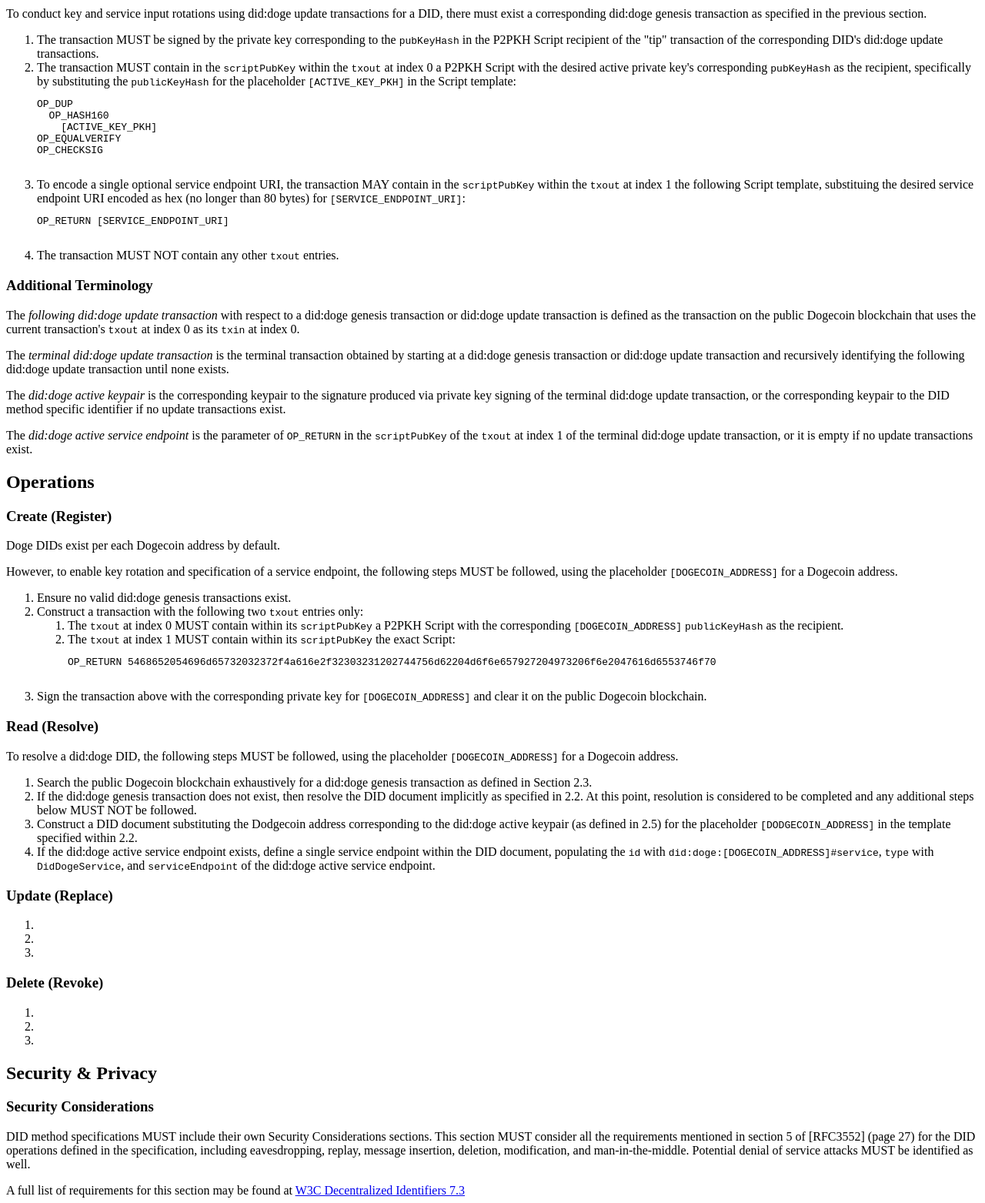
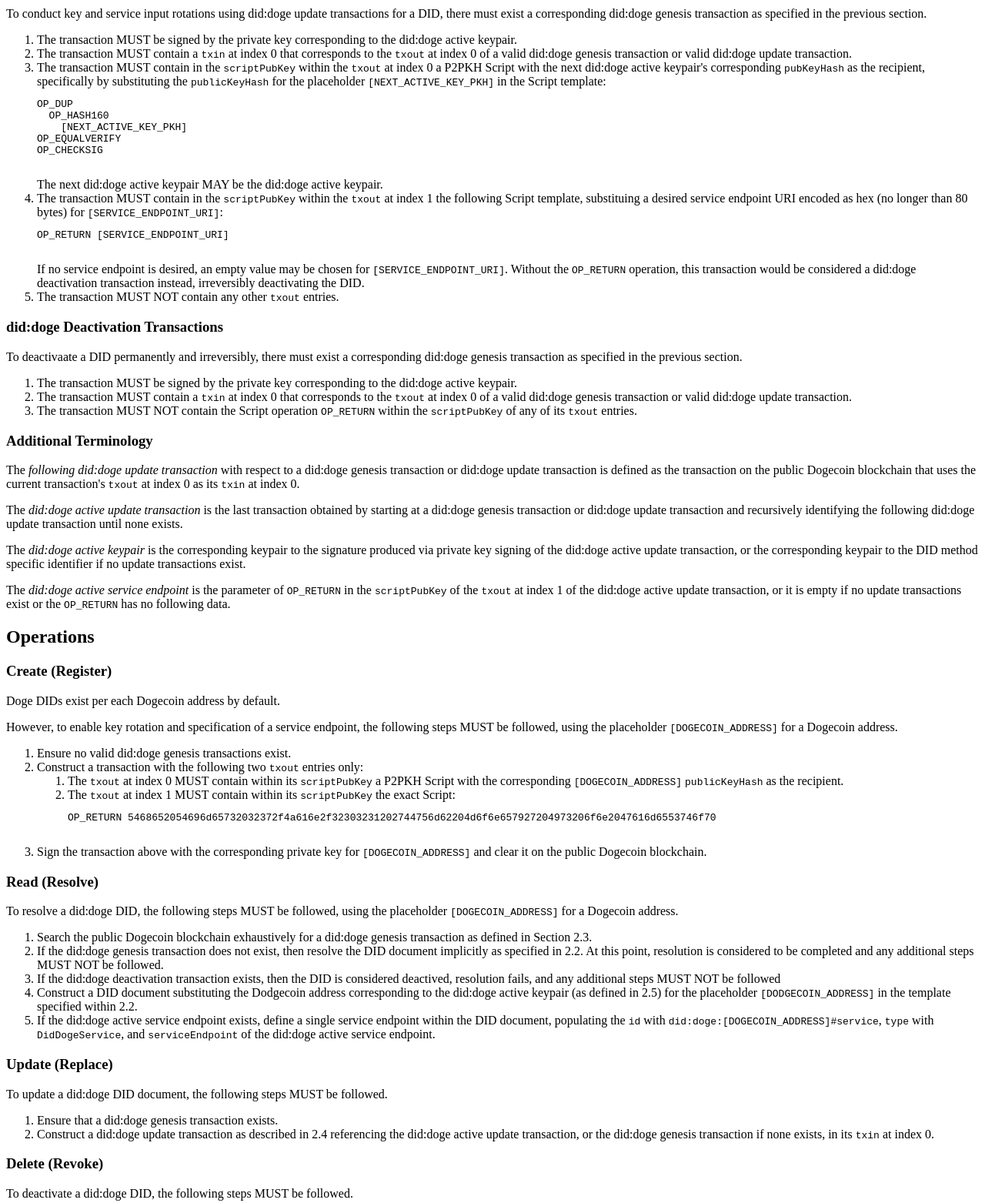
Before and after one commit to spruceid/did-doge, a plain HTML site: page index.html in a window 1280 px wide. Shown: the part 1680-3243 px from the top of the page at 77% size. Drawn offline with Linux system fonts and the light colour scheme; a script that the page names is missing.

Commit message:
complete CRUD

```diff
--- a/index.html
+++ b/index.html
@@ -164,33 +164,55 @@ OP_RETURN 5468652054696d65732032372f4a616e2f32303231202744756d62204d6f6e65792720
       transaction as specified in the previous section.</p>
   <ol>
     <li>The transaction MUST be signed by the private key corresponding to
-        the <code>pubKeyHash</code> in the P2PKH Script recipient of the
-        "tip" transaction of the corresponding DID's did:doge update
-        transactions.</li>
+        the did:doge active keypair.</li>
+    <li>The transaction MUST contain a <code>txin</code> at index 0 that
+        corresponds to the <code>txout</code> at index 0 of a valid did:doge
+        genesis transaction or valid did:doge update transaction.</li>
     <li>The transaction MUST contain in the <code>scriptPubKey</code> within
         the <code>txout</code> at index 0 a P2PKH Script with the
-        desired active private key's corresponding <code>pubKeyHash</code> as the
-        recipient, specifically by substituting the <code>publicKeyHash</code>
-        for the placeholder <code>[ACTIVE_KEY_PKH]</code> in the Script
-        template:
+        next did:doge active keypair's corresponding <code>pubKeyHash</code> as
+        the recipient, specifically by substituting the
+        <code>publicKeyHash</code> for the placeholder
+        <code>[NEXT_ACTIVE_KEY_PKH]</code> in the Script template:
         <pre class='example'>
 OP_DUP
   OP_HASH160
-    [ACTIVE_KEY_PKH]
+    [NEXT_ACTIVE_KEY_PKH]
 OP_EQUALVERIFY
 OP_CHECKSIG
         </pre>
+        The next did:doge active keypair MAY be the did:doge active keypair.
     </li>
-    <li>To encode a single optional service endpoint URI, the transaction MAY
-        contain in the <code>scriptPubKey</code> within the <code>txout</code>
-        at index 1 the following Script template, substituing the desired
-        service endpoint URI encoded as hex (no longer than 80 bytes) for
-        <code>[SERVICE_ENDPOINT_URI]</code>:
+    <li>The transaction MUST contain in the <code>scriptPubKey</code> within
+        the <code>txout</code> at index 1 the following Script template,
+        substituing a desired service endpoint URI encoded as hex (no longer
+        than 80 bytes) for <code>[SERVICE_ENDPOINT_URI]</code>:
         <pre class='example'>
 OP_RETURN [SERVICE_ENDPOINT_URI]
         </pre>
+        If no service endpoint is desired, an empty value may be chosen for
+        <code>[SERVICE_ENDPOINT_URI]</code>. Without the <code>OP_RETURN</code>
+        operation, this transaction would be considered a did:doge deactivation
+        transaction instead, irreversibly deactivating the DID.
     </li>
     <li>The transaction MUST NOT contain any other <code>txout</code> entries.</li>
+  </ol>
+  </section>
+  <section>
+  <h3>did:doge Deactivation Transactions</h3>
+  <p> To deactivaate a DID permanently and irreversibly, there must exist a
+      corresponding did:doge genesis transaction as specified in the previous
+      section.</p>
+  <ol>
+    <li>The transaction MUST be signed by the private key corresponding to
+        the did:doge active keypair.</li>
+    <li>The transaction MUST contain a <code>txin</code> at index 0 that
+        corresponds to the <code>txout</code> at index 0 of a valid did:doge
+        genesis transaction or valid did:doge update transaction.</li>
+    <li>The transaction MUST NOT contain the Script operation
+        <code>OP_RETURN</code> within the <code>scriptPubKey</code> of any of
+        its <code>txout</code> entries.
+    </li>
   </ol>
   </section>
   <section>
@@ -200,18 +222,19 @@ OP_RETURN [SERVICE_ENDPOINT_URI]
       the transaction on the public Dogecoin blockchain that uses the current
       transaction's <code>txout</code> at index 0 as its <code>txin</code> at
       index 0.</p>
-  <p> The <dfn>terminal did:doge update transaction</dfn> is the terminal
+  <p> The <dfn>did:doge active update transaction</dfn> is the last
       transaction obtained by starting at a did:doge genesis transaction or
       did:doge update transaction and recursively identifying the following
       did:doge update transaction until none exists.</p>
   <p> The <dfn>did:doge active keypair</dfn> is the corresponding keypair to
-      the signature produced via private key signing of the terminal did:doge
+      the signature produced via private key signing of the did:doge active
       update transaction, or the corresponding keypair to the DID method
       specific identifier if no update transactions exist.</p>
   <p> The <dfn>did:doge active service endpoint</dfn> is the parameter of
       <code>OP_RETURN</code> in the <code>scriptPubKey</code> of the
-      <code>txout</code> at index 1 of the terminal did:doge update
-      transaction, or it is empty if no update transactions exist.</p>
+      <code>txout</code> at index 1 of the did:doge active update
+      transaction, or it is empty if no update transactions exist or the
+      <code>OP_RETURN</code> has no following data.</p>
   </p>
   </section>
   </section> <!-- h2 -->
@@ -256,7 +279,10 @@ OP_RETURN 5468652054696d65732032372f4a616e2f32303231202744756d62204d6f6e65792720
       <li>If the did:doge genesis transaction does not exist, then resolve the
           DID document implicitly as specified in 2.2. At this point,
           resolution is considered to be completed and any additional steps
-          below MUST NOT be followed.</li>
+          MUST NOT be followed.</li>
+      <li>If the did:doge deactivation transaction exists, then the DID is
+          considered deactived, resolution fails, and any additional steps MUST
+          NOT be followed</li>
       <li>Construct a DID document substituting the Dodgecoin address
           corresponding to the did:doge active keypair (as defined in 2.5) for
           the placeholder <code>[DODGECOIN_ADDRESS]</code> in the template
@@ -272,21 +298,26 @@ OP_RETURN 5468652054696d65732032372f4a616e2f32303231202744756d62204d6f6e65792720
 
     <section>
     <h3>Update (Replace)</h3>
-    <p></p>
+    <p> To update a did:doge DID document, the following steps MUST be
+    followed.</p>
     <ol>
-      <li></li>
-      <li></li>
-      <li></li>
+      <li>Ensure that a did:doge genesis transaction exists.</li>
+      <li>Construct a did:doge update transaction as described in 2.4
+          referencing the did:doge active update transaction, or the did:doge
+          genesis transaction if none exists, in its <code>txin</code> at index
+          0.</li>
     </ol>
     </section>
 
     <section>
     <h3>Delete (Revoke)</h3>
-    <p></p>
+    <p> To deactivate a did:doge DID, the following steps MUST be followed.</p>
     <ol>
-      <li></li>
-      <li></li>
-      <li></li>
+      <li>Ensure that a did:doge genesis transaction exists.</li>
+      <li>Construct a did:doge deactivation transaction as described in 2.5
+          referencing the did:doge active update transaction, or the did:doge
+          genesis transaction if none exists, in its <code>txin</code> at index
+          0.</li>
     </ol>
     </section>
   </section>
```
